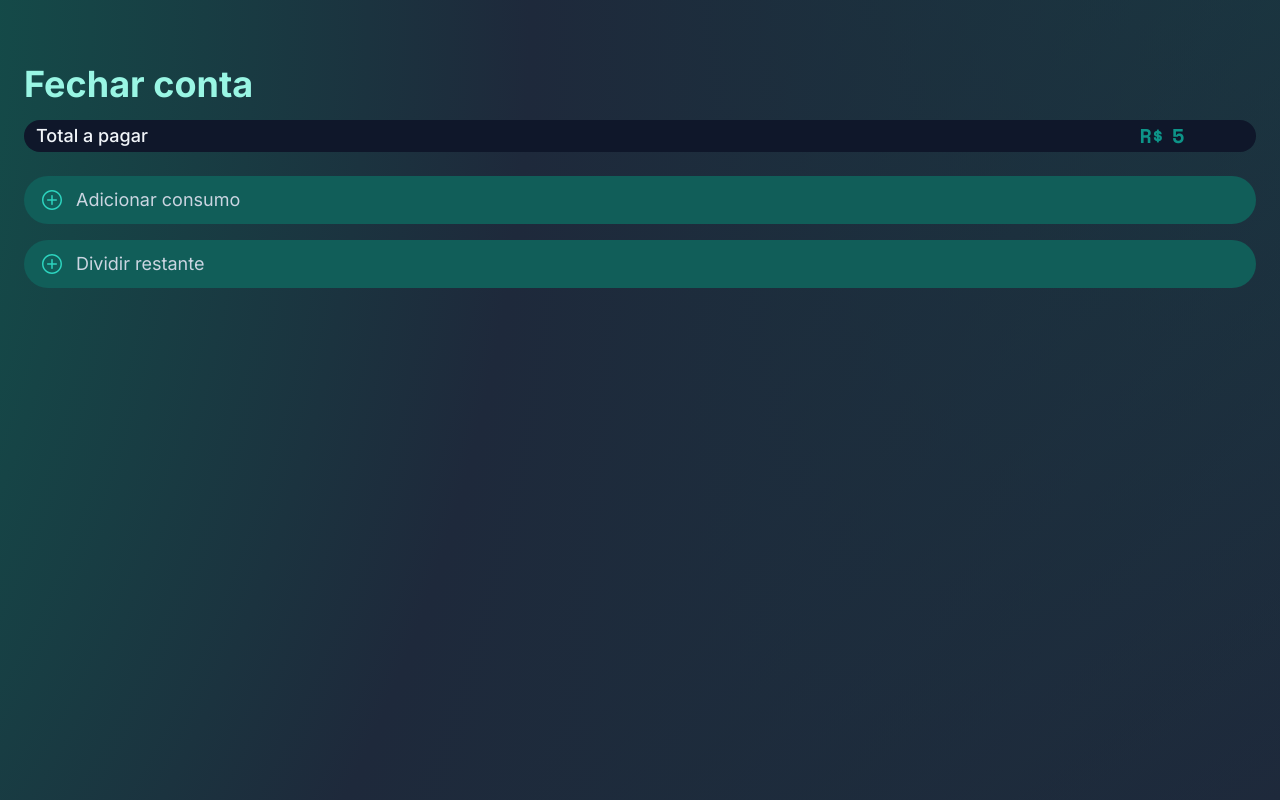
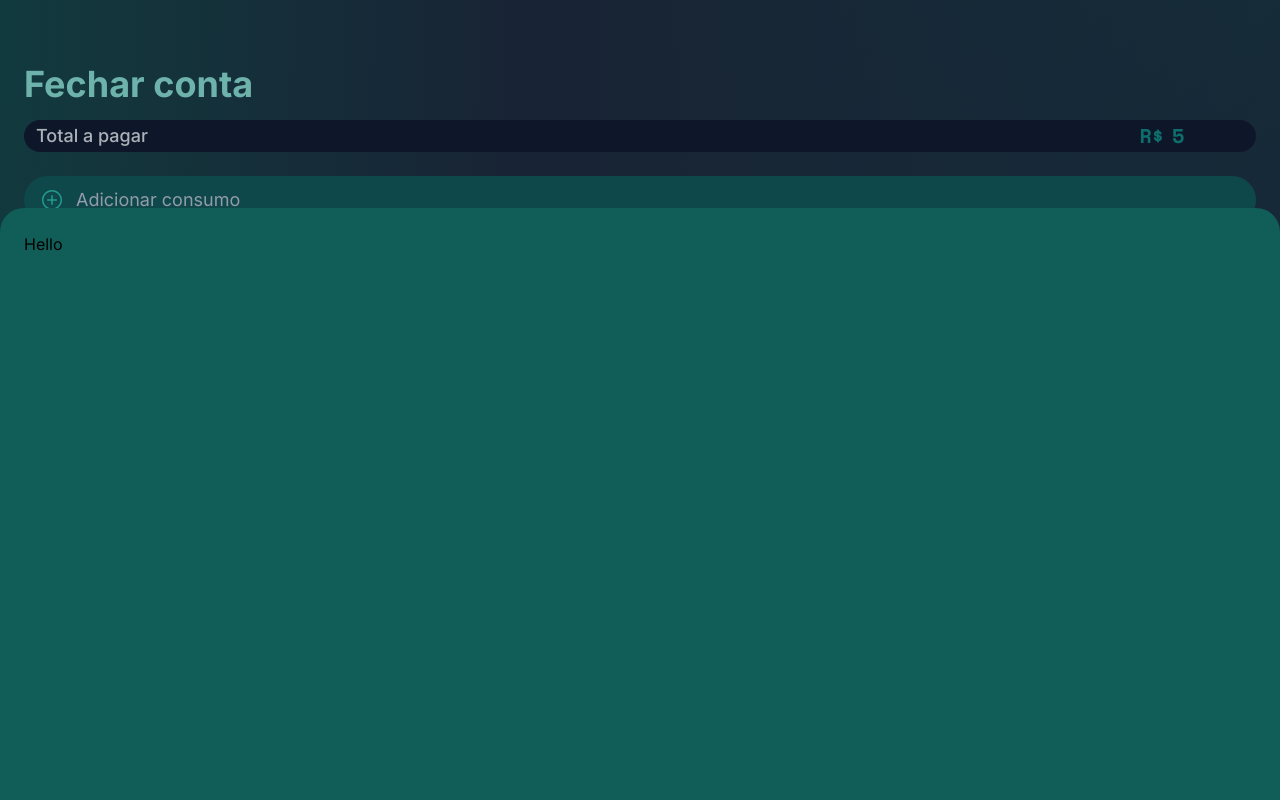
Before and after one commit to dada1smo/qites-v2, a Next.js app: page /conta in a window 1280 px wide. Both pictures are taken after typing "5" into the empty fields and a click on the button "Adicionar consumo". Built offline with nearby package versions, Linux system fonts and the light colour scheme.

Commit message:
feat: Bottom sheet component

```diff
--- a/app/globals.css
+++ b/app/globals.css
@@ -13,6 +13,12 @@
     --foreground-rgb: 255, 255, 255;
     --background-start-rgb: 0, 0, 0;
     --background-end-rgb: 0, 0, 0;
+  }
+}
+
+@layer utilities {
+  .text-balance {
+    text-wrap: balance;
   }
 }
 
@@ -50,9 +56,3 @@ body {
   z-index: -1;
   pointer-events: none;
 }
-
-@layer utilities {
-  .text-balance {
-    text-wrap: balance;
-  }
-}
--- a/package.json
+++ b/package.json
@@ -10,6 +10,7 @@
   },
   "dependencies": {
     "@hookform/resolvers": "^3.3.4",
+    "@radix-ui/react-dialog": "^1.0.5",
     "class-variance-authority": "^0.7.0",
     "clsx": "^2.1.0",
     "next": "14.1.4",
--- a/src/domain/closeTab/components/TabContainer/index.tsx
+++ b/src/domain/closeTab/components/TabContainer/index.tsx
@@ -3,7 +3,7 @@
 import { FunctionComponent } from 'react';
 import useTab from '../../hooks/use-tab';
 import TabTotalForm from '../TabTotalForm';
-import AddTabItem from '../AddTabItem';
+import TabItemSection from '../TabItemSection';
 
 const TabContainer: FunctionComponent = () => {
   const { tab, setTabTotal } = useTab();
@@ -11,7 +11,7 @@ const TabContainer: FunctionComponent = () => {
   return (
     <>
       <TabTotalForm tab={tab} setTabTotal={setTabTotal} />
-      <AddTabItem tab={tab} />
+      <TabItemSection tab={tab} />
     </>
   );
 };
--- a/src/domain/closeTab/components/AddTabItem/index.tsx
+++ b/src/domain/closeTab/components/TabItemSection/index.tsx
@@ -1,26 +1,32 @@
-import { FunctionComponent } from 'react';
+import { FunctionComponent, useState } from 'react';
 import TabModel from '../../models/TabModel';
 import ButtonCard from '@/src/ui/components/ButtonCard';
+import Sheet from '@/src/ui/components/Sheet';
 
-interface AddTabItemProps {
+interface TabItemSectionProps {
   tab: TabModel;
 }
 
-const AddTabItem: FunctionComponent<AddTabItemProps> = ({ tab }) => {
+const TabItemSection: FunctionComponent<TabItemSectionProps> = ({ tab }) => {
+  const [open, setOpen] = useState<boolean>(false);
+
   return (
     <div className="mt-6 flex flex-col gap-4">
       <ButtonCard
         label="Adicionar consumo"
         iconSrc="/add.svg"
-        onClick={() => console.log('test')}
+        onClick={() => setOpen(true)}
       />
       <ButtonCard
         label="Dividir restante"
         iconSrc="/add.svg"
         onClick={() => console.log('test')}
       />
+      <Sheet open={open} onOpenChange={setOpen}>
+        Hello
+      </Sheet>
     </div>
   );
 };
 
-export default AddTabItem;
+export default TabItemSection;
--- /dev/null
+++ b/src/ui/components/Sheet/index.tsx
@@ -0,0 +1,48 @@
+import * as Dialog from '@radix-ui/react-dialog';
+import { FunctionComponent, ReactNode, useState } from 'react';
+import './styles.css';
+
+interface SheetProps {
+  open: boolean;
+  onOpenChange: (open: boolean) => void;
+  children: ReactNode;
+}
+
+const Sheet: FunctionComponent<SheetProps> = ({
+  open,
+  onOpenChange,
+  children,
+}) => {
+  const [willClose, setWillClose] = useState<boolean>(false);
+
+  const handleClose = (openEvent: boolean) => {
+    setWillClose(!openEvent);
+
+    setTimeout(() => {
+      onOpenChange(openEvent);
+      return setWillClose(false);
+    }, 200);
+  };
+
+  return (
+    <Dialog.Root defaultOpen={false} open={open} onOpenChange={handleClose}>
+      <Dialog.Portal>
+        <Dialog.Overlay
+          className={`fixed top-0 left-0 h-screen w-screen bg-slate-900 ${
+            willClose && 'overlay-hide'
+          } ${open ? 'opacity-30 overlay-show' : 'opacity-0'}`}
+        />
+        <Dialog.Content
+          className={`fixed left-0 bg-teal-800 w-full h-[74vh] rounded-t-3xl p-6 ${
+            willClose && 'bottom-sheet-hide'
+          } ${open ? 'bottom-0 bottom-sheet-show' : 'bottom-[-74vh]'}`}
+        >
+          {children}
+          <Dialog.Close />
+        </Dialog.Content>
+      </Dialog.Portal>
+    </Dialog.Root>
+  );
+};
+
+export default Sheet;
--- /dev/null
+++ b/src/ui/components/Sheet/styles.css
@@ -0,0 +1,51 @@
+.overlay-show {
+  animation: overlayShow 150ms cubic-bezier(0.16, 1, 0.3, 1);
+}
+
+@keyframes overlayShow {
+  from {
+    opacity: 0;
+  }
+  to {
+    opacity: 0.3;
+  }
+}
+
+.overlay-hide {
+  animation: overlayHide 200ms cubic-bezier(0.16, 1, 0.3, 1);
+}
+
+@keyframes overlayHide {
+  from {
+    opacity: 0.3;
+  }
+  to {
+    opacity: 0;
+  }
+}
+
+.bottom-sheet-show {
+  animation: bottomSheetShow 300ms cubic-bezier(0.16, 1, 0.3, 1);
+}
+
+@keyframes bottomSheetShow {
+  from {
+    bottom: -74vh;
+  }
+  to {
+    bottom: 0;
+  }
+}
+
+.bottom-sheet-hide {
+  animation: bottomSheetHide 200ms cubic-bezier(0.16, 1, 0.3, 1);
+}
+
+@keyframes bottomSheetHide {
+  from {
+    bottom: 0;
+  }
+  to {
+    bottom: -74vh;
+  }
+}
```
Also changed, not shown: src/ui/hooks/use-sheet.tsx (added), 1 other file (tests, documents, lock files or other folders).
